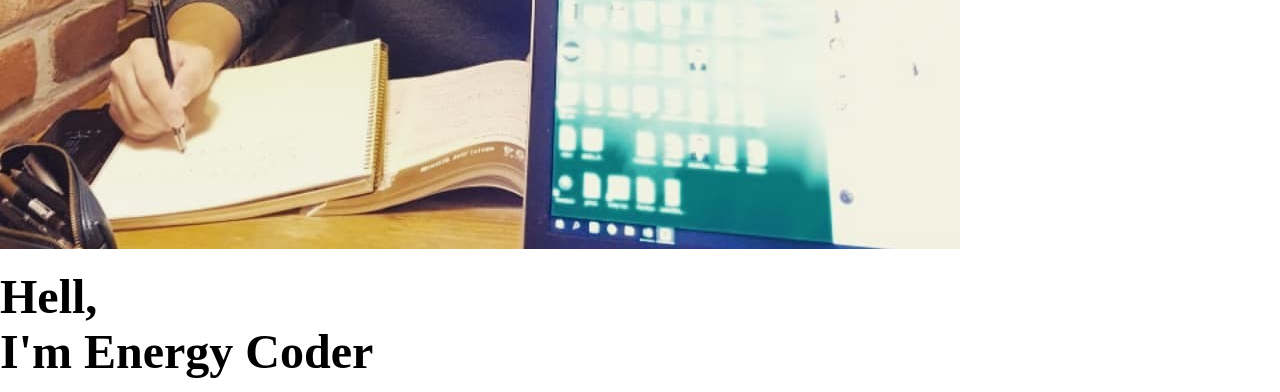
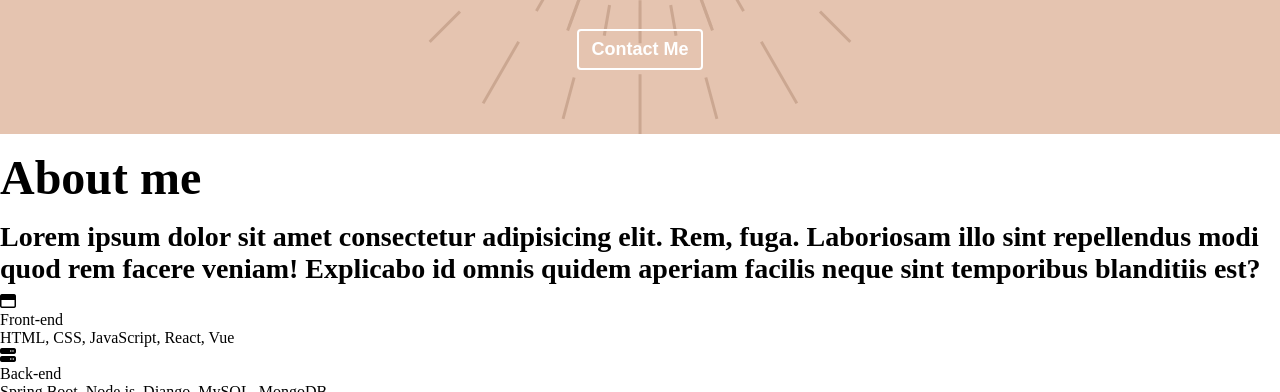
Before and after one commit to BlackMonkey56/Portfolio, a plain HTML site: page index.html in a window 1280 px wide. Shown: the part 575-967 px from the top of the page. Drawn offline with nearby package versions, Linux system fonts and the light colour scheme.

Commit message:
CSS: Home

```diff
--- a/index.html
+++ b/index.html
@@ -50,7 +50,7 @@
       <h2 class="home__description">
         A software Engineer who has front-end & back-end skills.
       </h2>
-      <button class="htom__contact">Contact Me</button>
+      <button class="home__contact">Contact Me</button>
     </section>
 
     <!-- About -->
--- a/style.css
+++ b/style.css
@@ -111,6 +111,13 @@ p {
   margin: 4px 0;
 }
 
+button {
+  background: transparent;
+  cursor: pointer;
+  border: none;
+  outline: none;
+}
+
 /*NavBar*/
 #navbar {
   display: flex;
@@ -144,3 +151,32 @@ p {
 .navbar__menu__item:hover {
   background-color: var(--color-dark-pink);
 }
+
+/* Home */
+#home {
+  background: url(imgs/background.png) center/cover no-repeat;
+  padding: 40px;
+  text-align: center;
+}
+
+.home__avatar {
+  width: 250px;
+  height: 250px;
+  border-radius: 50%;
+  border: 2px solid var(--color-light-white);
+}
+
+.home__title,
+.home__description {
+  color: var(--color-white);
+}
+
+.home__contact {
+  color: var(--color-white);
+  font-size: var(--font-regular);
+  font-weight: var(--weight-bold);
+  margin: 24px;
+  padding: 8px 12px;
+  border: 2px solid var(--color-white);
+  border-radius: var(--size-border-radius);
+}
```
Also changed, not shown: imgs/background.png (added).
